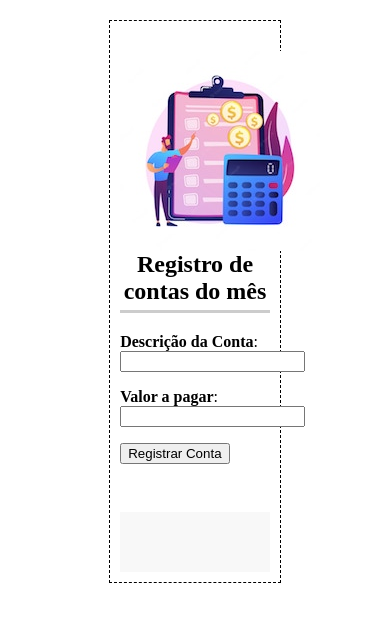
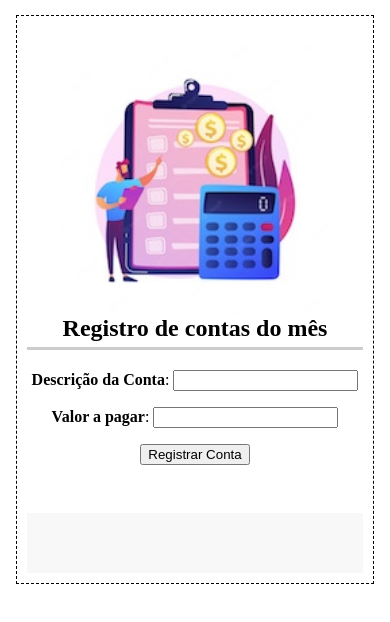
Before and after one commit to natanoliveira/bill-of-the-month, a plain HTML site: page index.html in a window 390 px wide. Drawn offline with Linux system fonts and the light colour scheme.

Commit message:
Update in html and css

```diff
--- a/script.js
+++ b/script.js
@@ -12,7 +12,6 @@ function registrarConta() {
   // CAPTURA DOS ELEMENTOS A SEREM USADOS
   var inDescricao = document.getElementById("inDescricao")
   var inValorConta = document.getElementById("inValor")
-
 
   var outContas = document.querySelector("pre#outContas")
   var outTotal = document.querySelector("pre#outTotal")
--- a/style.css
+++ b/style.css
@@ -3,6 +3,23 @@ section {
   padding: 10px;
   margin: 20px auto 0 auto;
   border: 1px dashed #000;
+
+}
+
+@media (max-width: 600px) {
+  section {
+    width: 90%;
+    margin: 15px auto;
+  }
+
+  .box {
+    text-align: center;
+  }
+
+  .box img {
+    width: 80%;
+    margin-left: 10%;
+  }
 
 }
 
```
Also changed, not shown: contas4.jpg (added), 2 other files.
